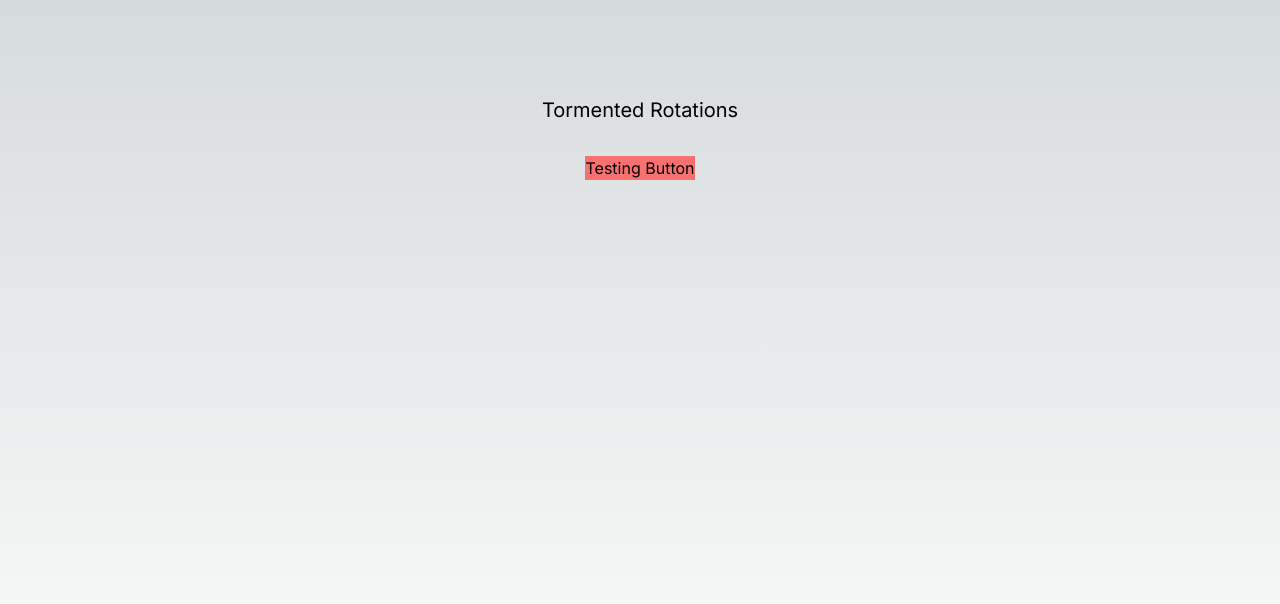
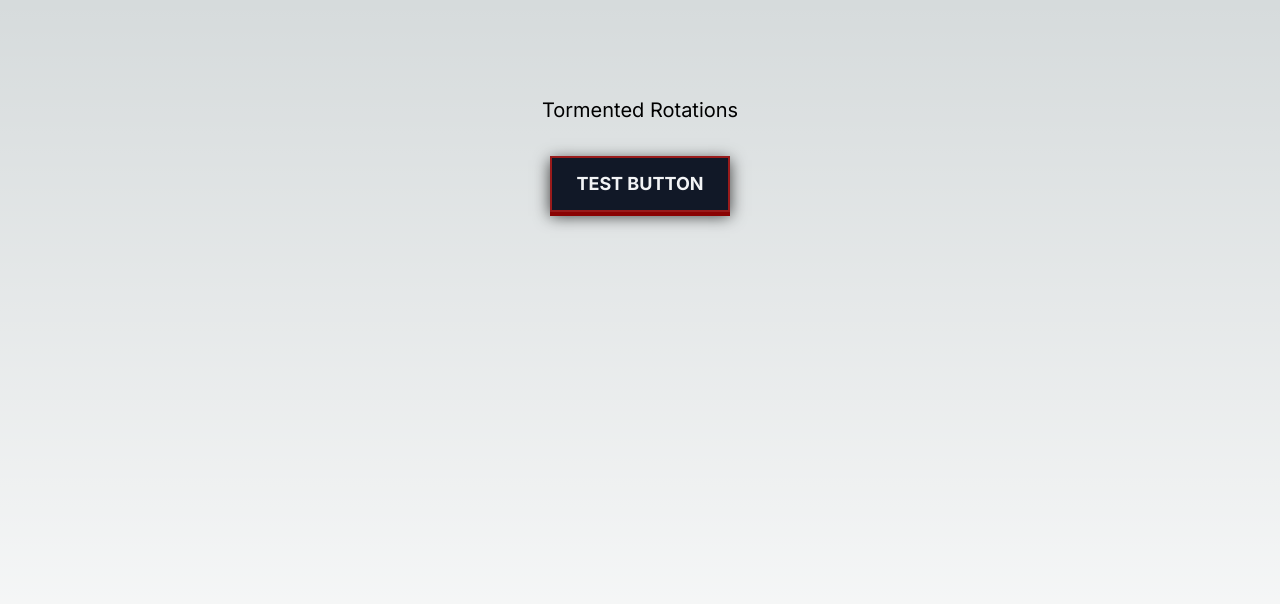
Before and after one commit to ColtonGlasgow13/tormented-rotations, a Next.js app: page / in a window 1280 px wide. Shown: the top 604 px of the page. Built offline with nearby package versions, Linux system fonts and the light colour scheme; no server answers; what aws-amplify would draw is missing.

Commit message:
Add a basic button component

```diff
--- a/app/page.tsx
+++ b/app/page.tsx
@@ -1,17 +1,16 @@
+import { DiabloButton } from "@/components";
 import { client } from "@/utils/amplifyUtils";
 
 export default function Home() {
-  const createRequest = async () => {
-    await client.models.Request.create({ username: "testUsername" });
-  };
+  // const createRequest = async () => {
+  //   await client.models.Request.create({ username: "testUsername" });
+  // };
 
   return (
     <main className="flex min-h-screen flex-col items-center p-24">
       <h1 className="text-xl">Tormented Rotations</h1>
       <div className="flex items-start mt-8">
-        <button className="bg-red-400" onClick={createRequest}>
-          Testing Button
-        </button>
+        <DiabloButton label="Test Button" />
       </div>
     </main>
   );
--- /dev/null
+++ b/components/DiabloButton.tsx
@@ -0,0 +1,32 @@
+"use client";
+
+import React, { useState } from "react";
+
+interface DiabloButtonProps {
+  label: string;
+}
+
+const DiabloButton: React.FC<DiabloButtonProps> = ({ label }) => {
+  const [isPressed, setIsPressed] = useState(false);
+
+  const handleMouseDown = () => setIsPressed(true);
+  const handleMouseUp = () => setIsPressed(false);
+
+  return (
+    <button
+      className={`relative inline-block py-3 px-6 text-lg font-bold text-gray-100 uppercase transition-transform duration-150 transform ${
+        isPressed ? "scale-95 bg-red-900" : "scale-100"
+      } ${
+        isPressed ? "bg-red-900" : "bg-gray-900"
+      } border-2 border-red-800 shadow-[0_4px_0_#8a0303,0_4px_15px_rgba(0,0,0,0.75)] hover:bg-red-800 hover:border-gray-100 hover:-translate-y-2 hover:shadow-[0_6px_0_#8a0303,0_6px_20px_rgba(0,0,0,0.85)]`}
+      onClick={() => {}}
+      onMouseDown={handleMouseDown}
+      onMouseUp={handleMouseUp}
+      onMouseLeave={handleMouseUp}
+    >
+      {label}
+    </button>
+  );
+};
+
+export default DiabloButton;
--- /dev/null
+++ b/components/index.ts
@@ -0,0 +1,3 @@
+import DiabloButton from "./DiabloButton";
+
+export { DiabloButton };
```
